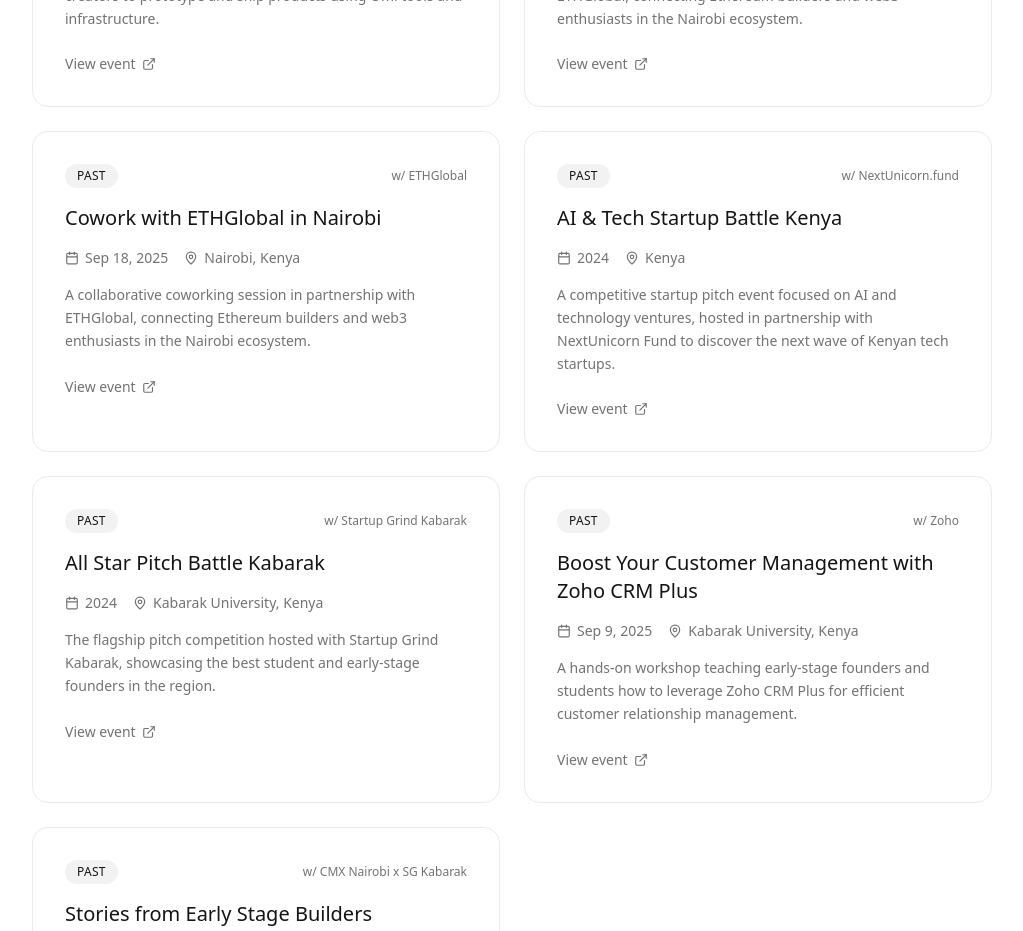
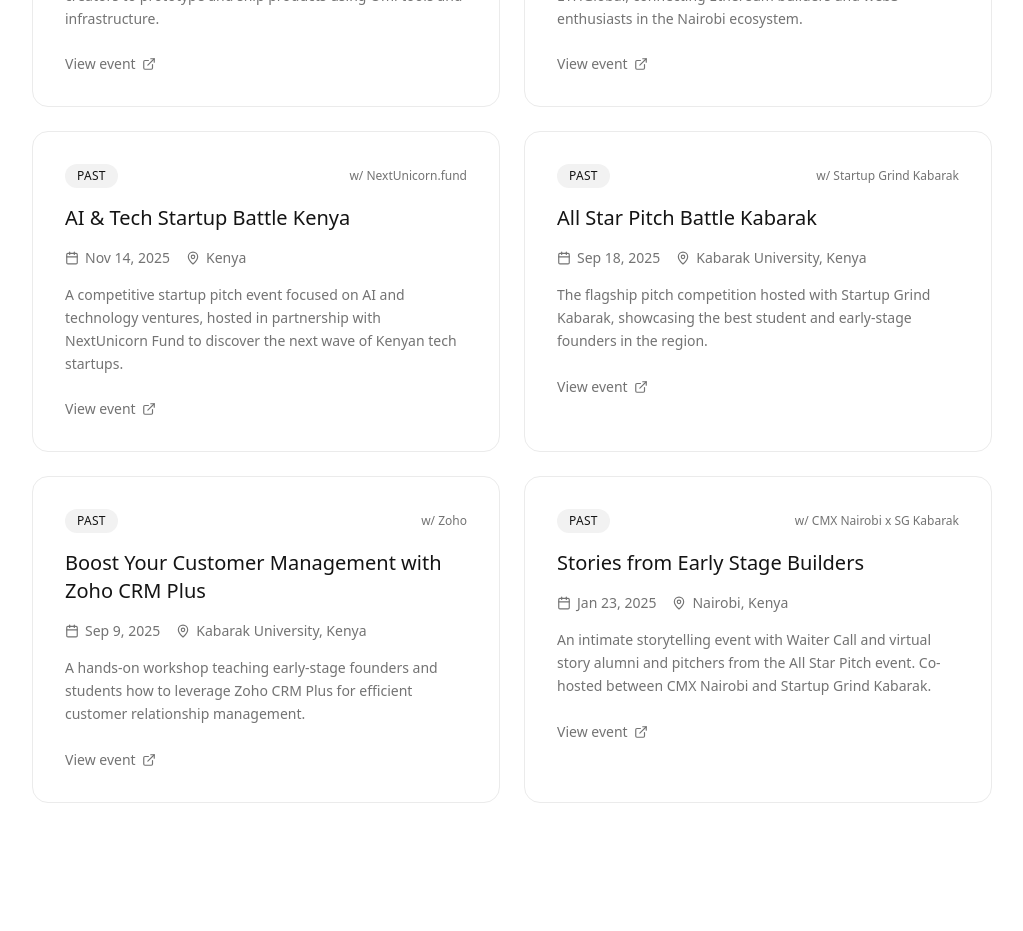
Before and after one commit to 21givenchy/scaling-chainsaw, a Next.js app: page /events in a window 1280 px wide. Shown: the part 1500-2431 px from the top of the page, without its empty margins (128-1151 px from the left). After the commit the page ends 2399 px from the top, so only its background shows below. Built offline with nearby package versions, Linux system fonts and the light colour scheme.

Commit message:
Fix event dates: All Star Pitch Sep 18 2025, AI & Tech Nov 14 2025, remove duplicate cowork entry
Co-authored-by: palontologist <100496915+palontologist@users.noreply.github.com>

```diff
--- a/app/events/page.tsx
+++ b/app/events/page.tsx
@@ -26,18 +26,8 @@ const pastEvents = [
     type: 'past' as const,
   },
   {
-    title: 'Cowork with ETHGlobal in Nairobi',
-    date: 'Sep 18, 2025',
-    location: 'Nairobi, Kenya',
-    description:
-      'A collaborative coworking session in partnership with ETHGlobal, connecting Ethereum builders and web3 enthusiasts in the Nairobi ecosystem.',
-    link: 'https://luma.com/ethglobal-cowork-nairobi',
-    cohost: 'ETHGlobal',
-    type: 'past' as const,
-  },
-  {
     title: 'AI & Tech Startup Battle Kenya',
-    date: '2024',
+    date: 'Nov 14, 2025',
     location: 'Kenya',
     description:
       'A competitive startup pitch event focused on AI and technology ventures, hosted in partnership with NextUnicorn Fund to discover the next wave of Kenyan tech startups.',
@@ -47,7 +37,7 @@ const pastEvents = [
   },
   {
     title: 'All Star Pitch Battle Kabarak',
-    date: '2024',
+    date: 'Sep 18, 2025',
     location: 'Kabarak University, Kenya',
     description:
       'The flagship pitch competition hosted with Startup Grind Kabarak, showcasing the best student and early-stage founders in the region.',
```
